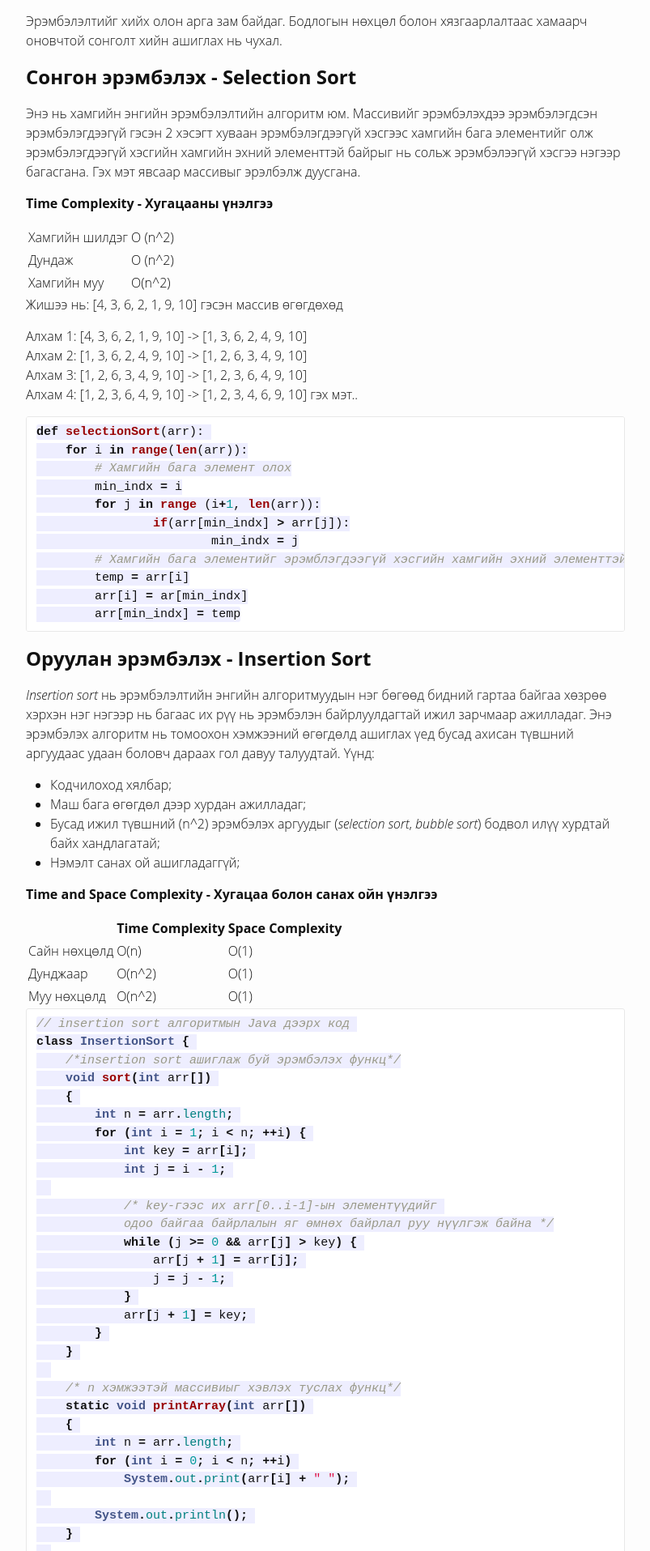
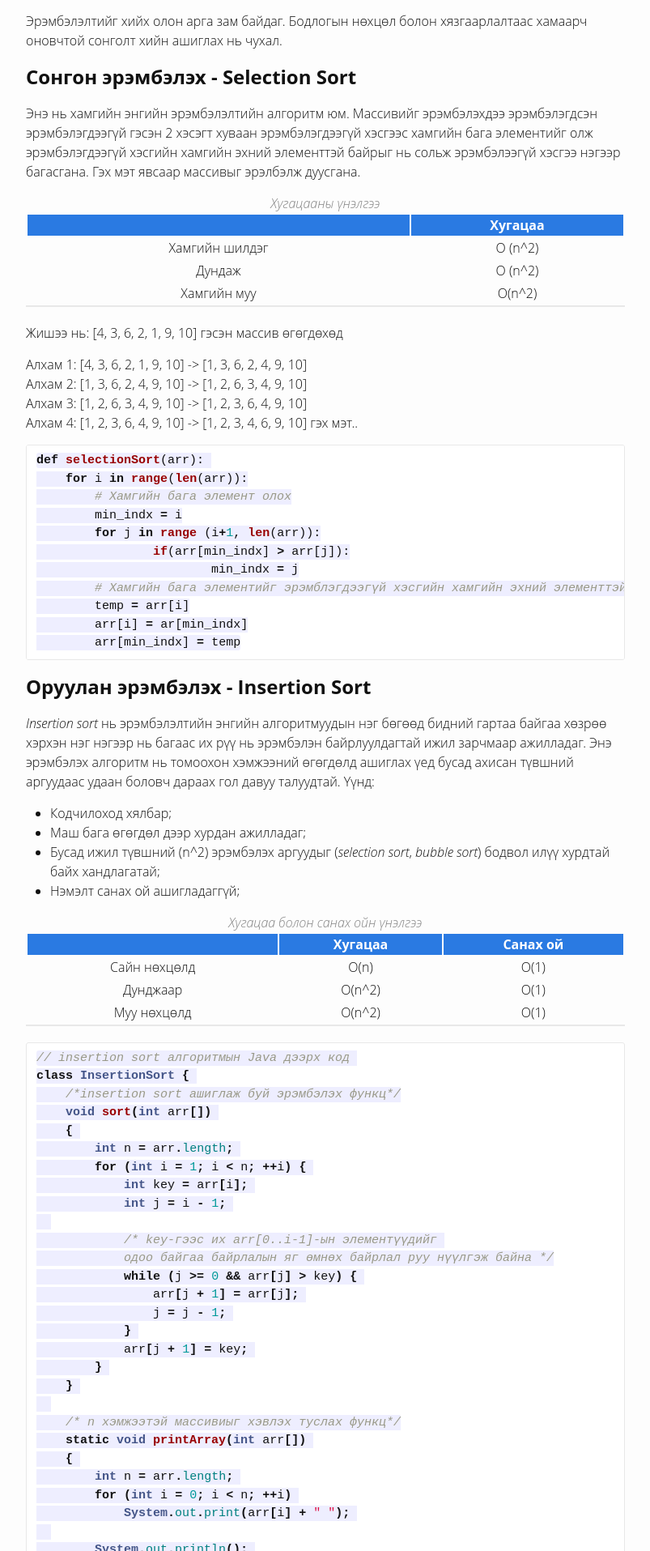
Before and after one commit to MITPU/informatics, a Jekyll site: the page built from _posts/2019-11-26-sort.markdown, in a window 1280 px wide. Shown: the part 447-2362 px from the top of the page at 81% size, without its empty margins (238-1041 px from the left). Built offline with Jekyll 4.4.1, drawn with Linux system fonts in a browser that asks for light colours.

Commit message:
Adding time and space complexity table css

```diff
--- a/_posts/2019-11-26-sort.markdown
+++ b/_posts/2019-11-26-sort.markdown
@@ -17,11 +17,14 @@ category: "эрэмбэлэлт"
 
 Энэ нь хамгийн энгийн эрэмбэлэлтийн алгоритм юм. Массивийг эрэмбэлэхдээ эрэмбэлэгдсэн эрэмбэлэгдээгүй гэсэн 2 хэсэгт хуваан эрэмбэлэгдээгүй хэсгээс хамгийн бага элементийг олж эрэмбэлэгдээгүй хэсгийн хамгийн эхний элементтэй байрыг нь сольж эрэмбэлээгүй хэсгээ нэгээр багасгана. Гэх мэт явсаар массивыг эрэлбэлж дуусгана.
 
-**Time Complexity -  Хугацааны үнэлгээ**
+<center class="table-title">Хугацааны үнэлгээ</center>
 
-Хамгийн шилдэг| O (n^2)
-Дундаж | O (n^2)
-Хамгийн муу | O(n^2)
+{:.time-space-complexity}
+|                | Хугацаа         |
+|----------------|-----------------|
+|Хамгийн шилдэг| O (n^2)|
+|Дундаж | O (n^2) |
+|Хамгийн муу | O(n^2)|
 
 Жишээ нь: [4, 3, 6, 2, 1, 9, 10] гэсэн массив өгөгдөхөд
 
@@ -53,9 +56,10 @@ def selectionSort(arr):
 - Бусад ижил түвшний (n^2) эрэмбэлэх аргуудыг (*selection sort*, *bubble sort*) бодвол илүү хурдтай байх хандлагатай;
 - Нэмэлт санах ой ашигладаггүй;
 
-**Time and Space Complexity -  Хугацаа болон санах ойн үнэлгээ**
+<center class="table-title">Хугацаа болон санах ойн үнэлгээ</center>
 
-|   | Time Complexity  | Space Complexity  |
+{:.time-space-complexity}
+|                | Хугацаа         | Санах ой         |
 |---|---|---|
 | Сайн нөхцөлд  | O(n)  |  O(1) |
 | Дунджаар | O(n^2)  | O(1) |
--- a/_posts/2020-07-04-tree-sort.markdown
+++ b/_posts/2020-07-04-tree-sort.markdown
@@ -13,9 +13,10 @@ category: "эрэмбэлэлт"
 Алхам 2: Хоёртын хайлтын модонд бага элементийг зүүн талд нь их элементийг баруун талд нь оруулах замаар хоёртын хайлтын мод үүсгэнэ.\
 Алхам 3: Элементүүдийг эрэмбэлсэн дарааллаар авахын тулд модон дотроо in-order traversal (зүүн -> эцэг -> баруун) аргыг ашиглана.
 
-**Time and Space Complexity -  Хугацаа болон санах ойн үнэлгээ:**
+<center class="table-title">Хугацаа болон санах ойн үнэлгээ</center>
 
-|   | Time Complexity  | Space Complexity  |
+{:.time-space-complexity}
+|                | Хугацаа         | Санах ой         |
 |---|---|---|
 | Сайн нөхцөлд  | O(n log n) |  O(n) |
 | Дунджаар | O(n log n)  | O(n) |
--- a/_sass/_layout.scss
+++ b/_sass/_layout.scss
@@ -238,3 +238,23 @@
         }
     }
 }
+
+table.time-space-complexity {
+    width: 100%;
+    > thead {
+        background-color: $brand-color;
+        color: white;
+    }
+    > tbody {
+            td {
+                    text-align: center;
+            }
+    }
+    border-bottom: 2px solid $grey-color-light;
+    margin-bottom: 20px;
+}
+
+.table-title {
+    color: $grey-color;
+    font-style: italic;
+}
```
Also changed, not shown: _posts/2019-12-10-quick-sort.markdown (+7 -4 lines), _posts/2020-06-16-merge-sert.markdown (+7 -6 lines).
